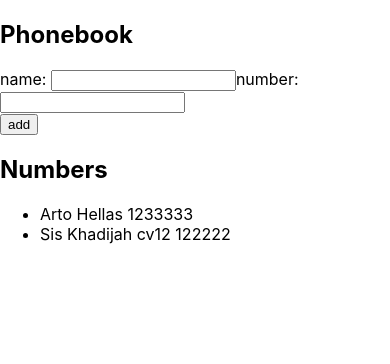
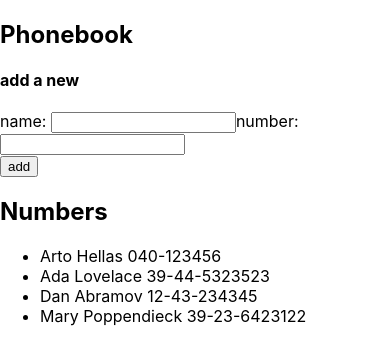
Before and after one commit to khodijah0498/fullstackopen_part2, a React (Create React App) app in the folder phonebook/: page / in a window 390 px wide. Shown: the top 364 px of the page. Built offline with nearby package versions, Linux system fonts and the light colour scheme.

Commit message:
2.9: The Phonebook Step4

```diff
--- a/phonebook/src/App.js
+++ b/phonebook/src/App.js
@@ -2,8 +2,10 @@
 
 const App = () => {
   const [persons, setPersons] = useState([
-    { name: "Arto Hellas", number:"1233333 " },
-    { name: "Sis Khadijah cv12", number:"122222 "},
+    { name: "Arto Hellas", number: "040-123456", id: 1 },
+    { name: "Ada Lovelace", number: "39-44-5323523", id: 2 },
+    { name: "Dan Abramov", number: "12-43-234345", id: 3 },
+    { name: "Mary Poppendieck", number: "39-23-6423122", id: 4 },
   ]);
   const [newName, setNewName] = useState("");
   const [newNumber, setNewNumber] = useState("");
@@ -30,6 +32,7 @@
   return (
     <div>
       <h2>Phonebook</h2>
+      <h4>add a new</h4>
       <form onSubmit={addName}>
         <div>
           name: <input value={newName} onChange={changeName} />
```
